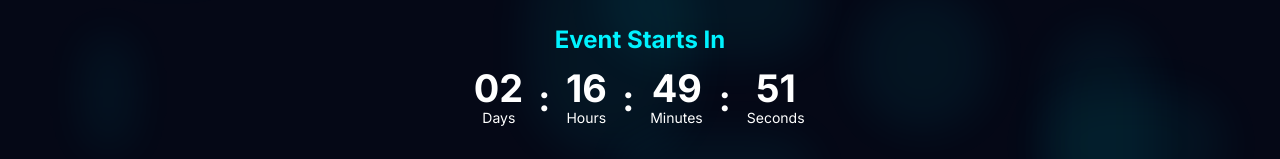
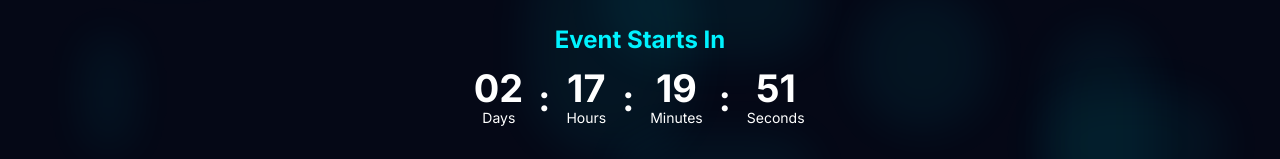
Before and after one commit to Sudharshan-3904/IntellinaWebsite, a React (Vite) app: page / in a window 1280 px wide. Shown: the part 512-671 px from the top of the page. Built offline with nearby package versions, Linux system fonts and the light colour scheme.

Commit message:
Update Hero.tsx

```diff
--- a/src/components/Hero.tsx
+++ b/src/components/Hero.tsx
@@ -24,7 +24,7 @@ const Hero = () => {
     }
 
     // Countdown Timer Logic
-    const eventDate = new Date("April 4, 2025 09:30:00").getTime();
+    const eventDate = new Date("April 4, 2025 10:00:00").getTime();
 
     const updateCountdown = () => {
       const now = new Date().getTime();
@@ -219,7 +219,7 @@ const Hero = () => {
             className="text-center mt-12"
           >
             <h3 className="text-2xl font-bold text-neon-blue mb-6">Hackathon Themes</h3>
-            {new Date().getTime() < new Date("April 4, 2025 10:00:00").getTime() ? (
+            {new Date().getTime() < new Date("April 4, 2025 10:30:00").getTime() ? (
               <p className="text-white text-lg font-semibold">Themes will be disclosed by 10:00 AM on April 4, 2025.</p>
             ) : (
               <div className="grid grid-cols-1 sm:grid-cols-2 md:grid-cols-3 gap-6 text-white">
```
